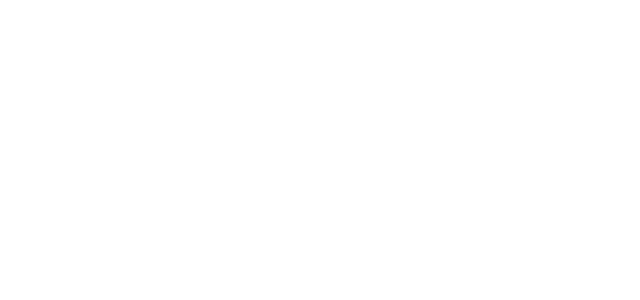
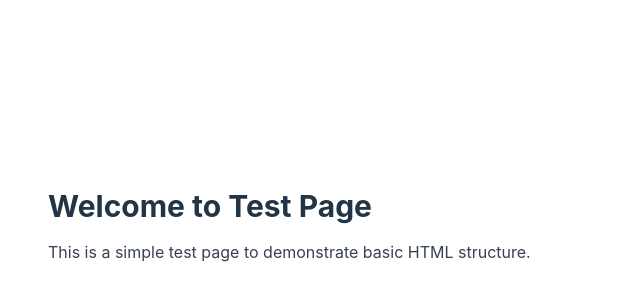
Before and after one commit to meghaic03/bloom-game, a React (Vite) app: page /bloom/test in a window 1280 px wide. Before the commit this address had no page. Shown: the part 174-474 px from the top of the page, without its empty margins (0-640 px from the left). Built offline with nearby package versions, Linux system fonts and the light colour scheme; the HTML template or start-up script is replaced by a standard one; a web font is replaced by a local one.

Commit message:
added a test page

```diff
--- a/src/App.jsx
+++ b/src/App.jsx
@@ -2,14 +2,17 @@
 import { BrowserRouter as Router, Route, Routes } from 'react-router-dom';
 import BloomGame from './components/BloomGame';
 import CommentsPage from './components/CommentsPage';
+import TestPage from './components/test';
 
 
 function App() {
   return (
-    <Router basename="/">      <div className="p-4">
+    <Router basename="/">
+      <div className="p-4">
         <Routes>
           <Route path="/bloom/comments" element={<CommentsPage />} />
           <Route path="/bloom" element={<BloomGame />} />
+          <Route path="/bloom/test" element={<TestPage />} />
           {/*<Route path="/" element={<BloomGame />} />  Default route */}
         </Routes>
       </div>
--- /dev/null
+++ b/src/components/test.jsx
@@ -0,0 +1,12 @@
+import React from 'react';
+
+const TestPage = () => {
+  return (
+    <div className="max-w-3xl mx-auto p-8">
+      <h1 className="text-3xl font-bold mb-4">Welcome to Test Page</h1>
+      <p className="text-gray-700">This is a simple test page to demonstrate basic HTML structure.</p>
+    </div>
+  );
+};
+
+export default TestPage;
```
